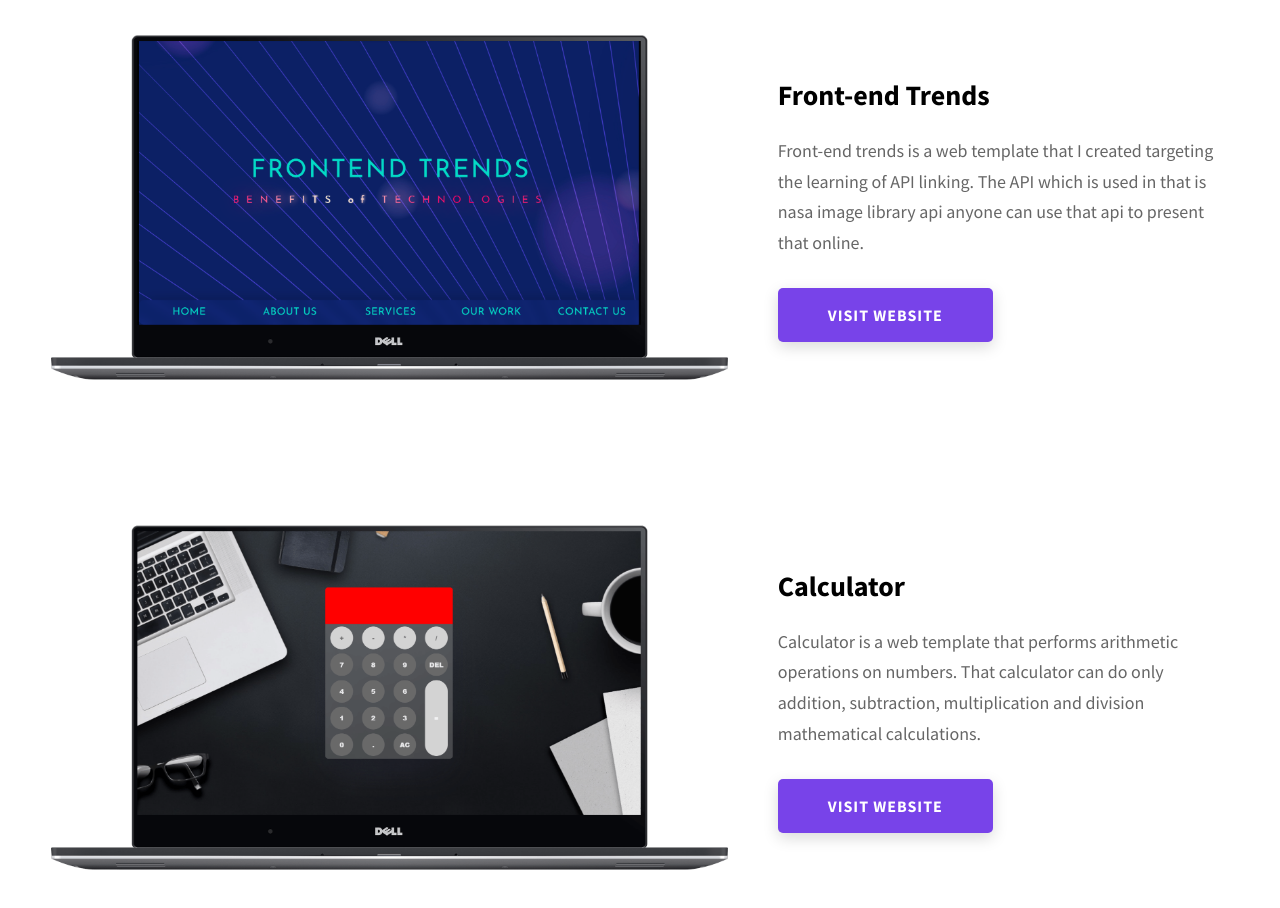
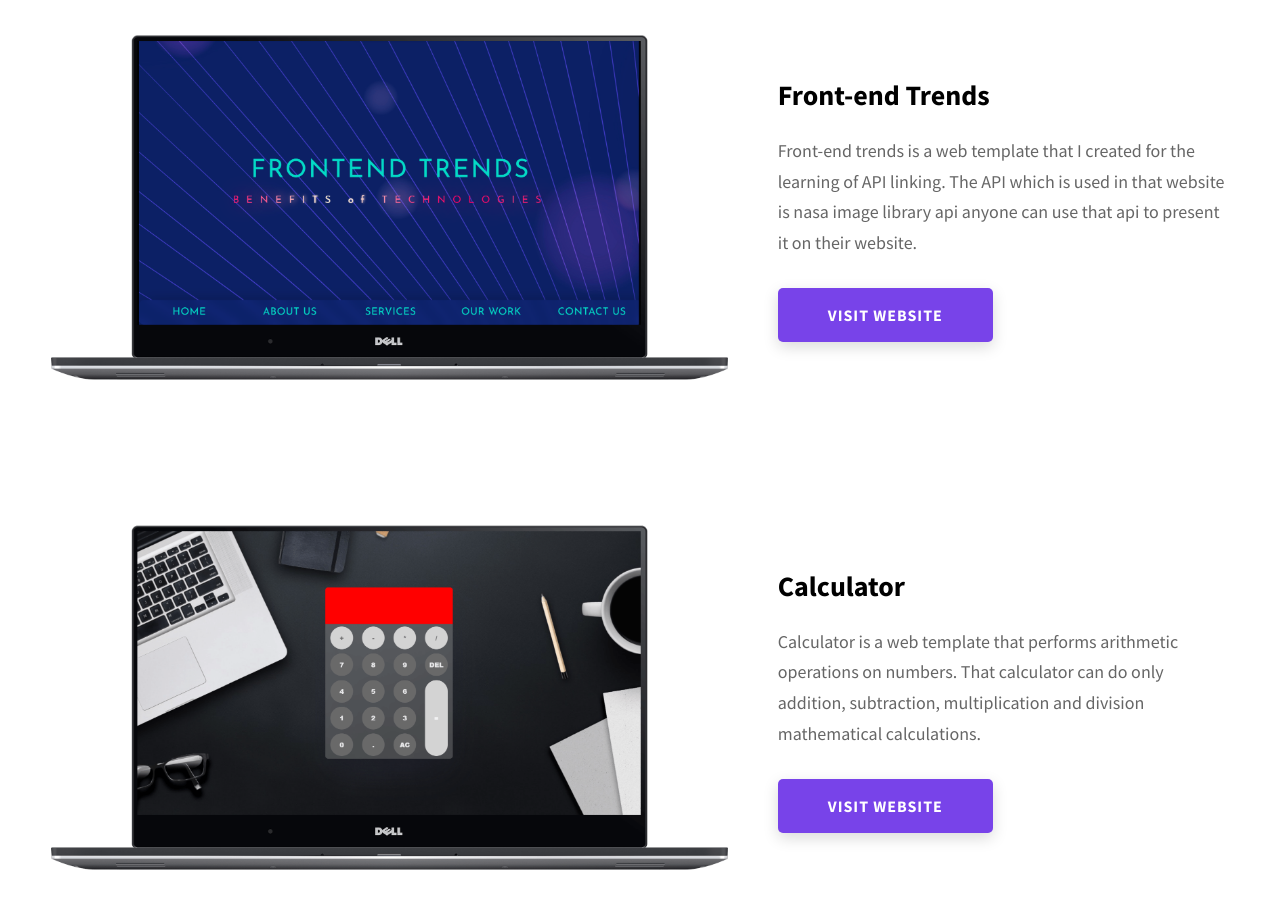
Before and after one commit to suthar1085/Portfolio, a plain HTML site: page index.html in a window 1280 px wide. Shown: the part 2020-2928 px from the top of the page. Drawn offline with Linux system fonts and the light colour scheme.

Commit message:
Update index.html

```diff
--- a/index.html
+++ b/index.html
@@ -209,8 +209,8 @@
           <div class="projects__row-content">
             <h3 class="projects__row-content-title">Front-end Trends</h3>
             <p class="projects__row-content-desc">
-              Front-end trends is a web template that I created targeting the learning of API linking. The API which
-              is used in that is nasa image library api anyone can use that api to present that online.
+              Front-end trends is a web template that I created for the learning of API linking. The API which
+              is used in that website is nasa image library api anyone can use that api to present it on their website.
             </p>
             <a class="btn btn--med btn--theme dynamicBgClr" href="https://suthar1085.github.io/landing-page/" target="_blank">Visit Website</a>
           </div>
```
